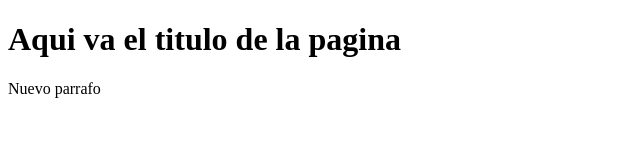
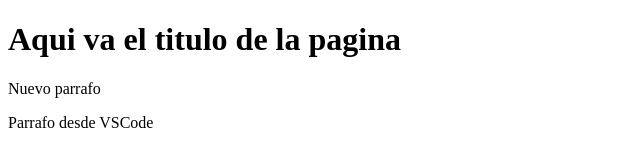
Before and after one commit to fernandogomez0621/ProyectoWebEmpresaD, a plain HTML site: page index.html in a window 1280 px wide. Shown: the whole page, without its empty margins (0-640 px from the left). Drawn offline with Linux system fonts and the light colour scheme.

Commit message:
Nuevo parrafo desde VS

```diff
--- a/index.html
+++ b/index.html
@@ -10,6 +10,7 @@
 <body>
     <h1>Aqui va el titulo de la pagina</h1>
     <p>Nuevo parrafo</p>
+    <p>Parrafo desde VSCode</p>
 </body>
 
 </html>
```
